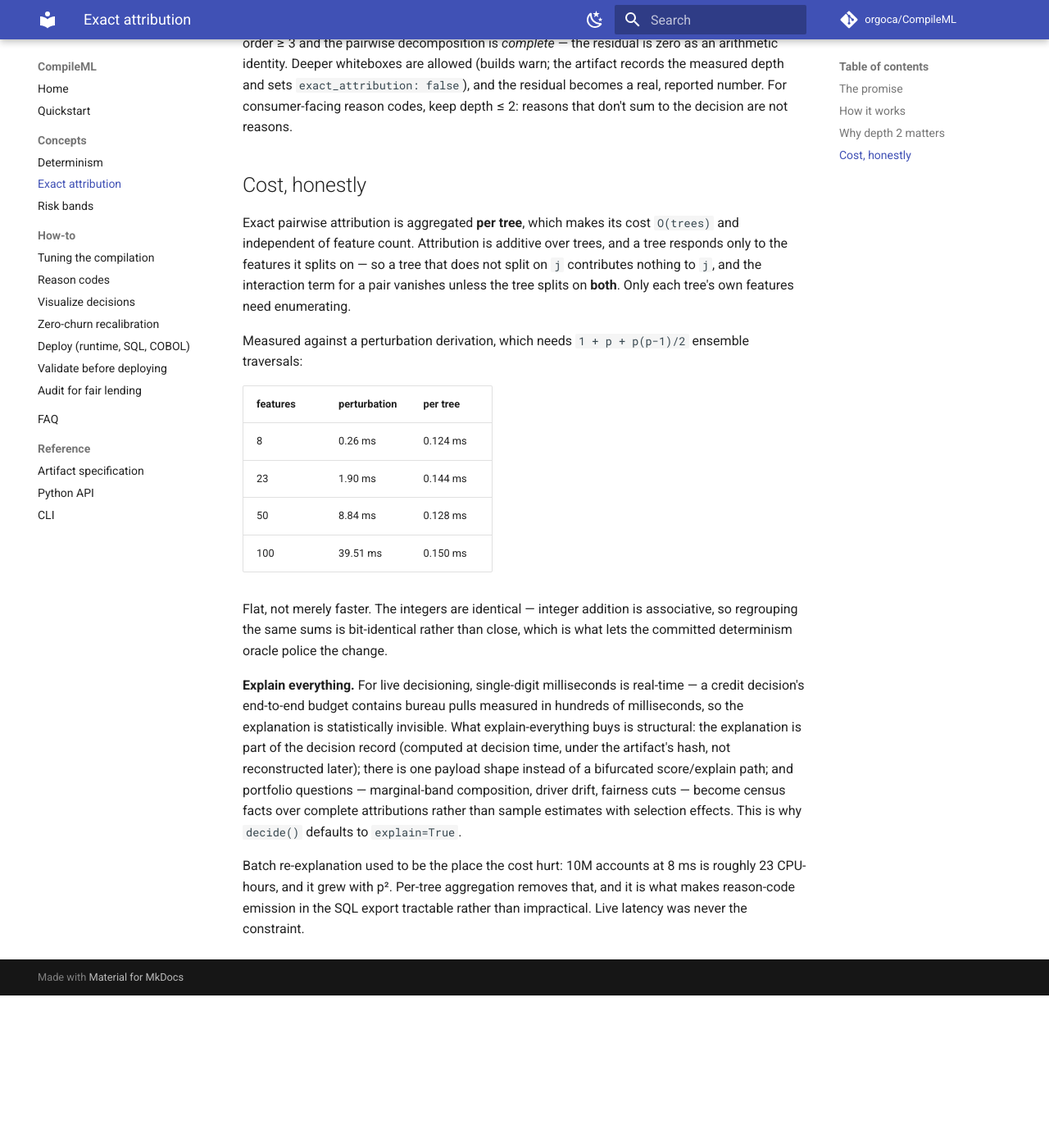
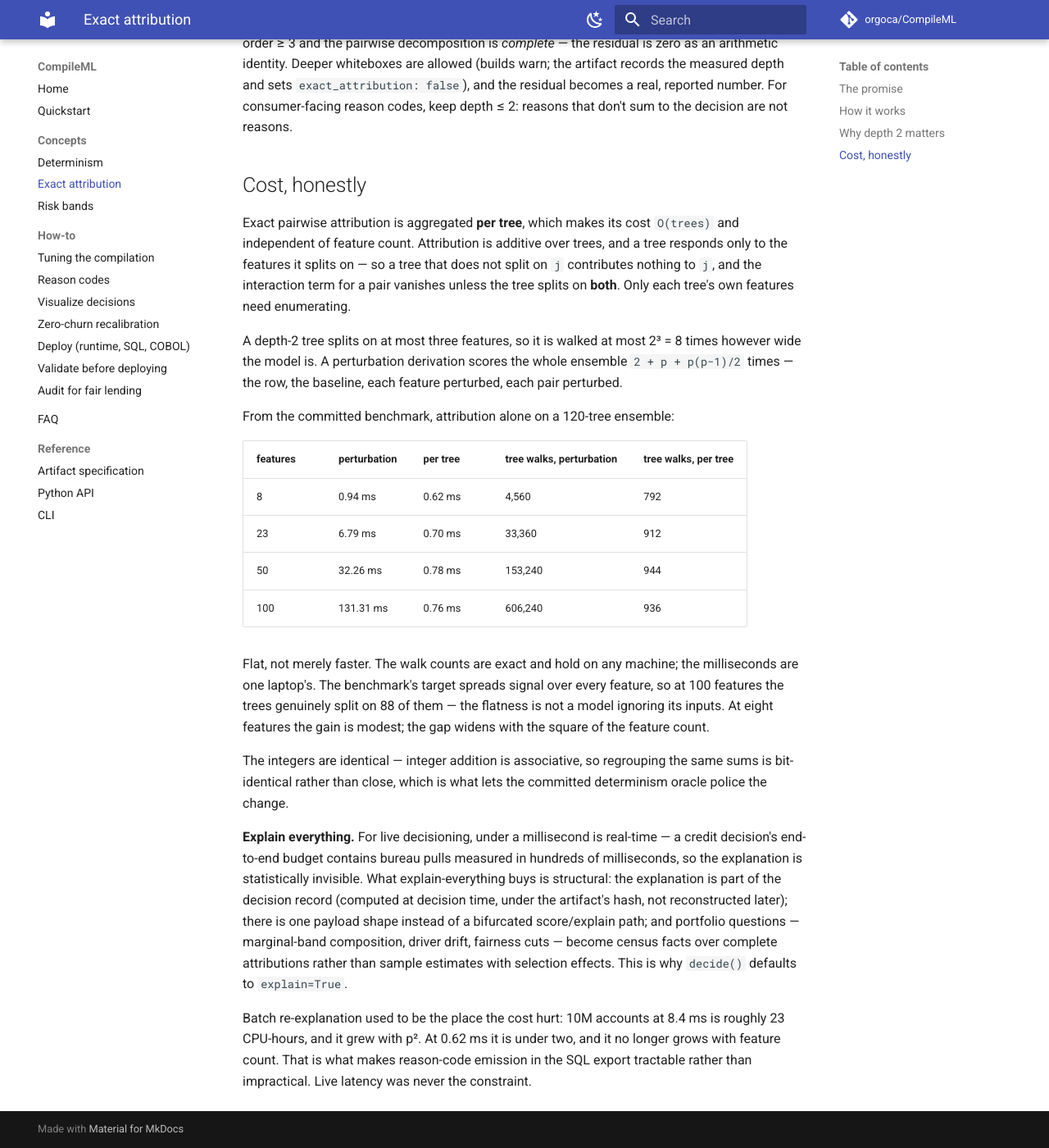
Before and after one commit to orgoca/CompileML, an MkDocs documentation site: the page built from docs/concepts/attribution.md, in a window 1280 px wide and 1400 px high, scrolled down 920 px. Shown: the whole window at 82% size. Built offline with MkDocs 1.6.1 and Material for MkDocs 9.7.7, drawn with Linux system fonts in a browser that asks for light colours; comment, search, counter and statistics services are not loaded; before the commit the page ends 2134 px from its top, so only the background shows below that.

Commit message:
Re-run the benchmark against 0.5.0 and make every cost claim cite it
benchmarks/results.json had not been regenerated since 0.1.0-dev and still
described the perturbation attribution path. A fully explained decision is
0.62 ms median on 0.5.0, down from 8.4 ms.

The benchmark now times attribution alone at 8, 23, 50 and 100 features by
both derivations and counts tree walks per row beside the milliseconds.
Walks are exact and machine-independent -- 936 per row at 100 features
against 606,240 -- and both counts were checked by instrumentation. It
refuses to report a timing if the derivations disagree on any integer.

It records the CompileML version it measured. Run against a stale installed
copy it had silently reproduced the old figure.

The retention block is unchanged. The artifact hash moved only because
bands.requested_n_bands, bands.scale and compileml_version entered the
hashed document; model, band edges and calibration are bit-identical.

Also corrects the cost claims #15 missed -- the decide() docstring, the
quickstart notebook, the deploy guide, and a README metrics table that was
hand-transcribed and contradicted its own prose -- and the perturbation
traversal count, which is 2 + p + p(p-1)/2: it scores the baseline too.

```diff
--- a/docs/concepts/attribution.md
+++ b/docs/concepts/attribution.md
@@ -51,21 +51,31 @@ does not split on `j` contributes nothing to `j`, and the interaction term for
 a pair vanishes unless the tree splits on **both**. Only each tree's own
 features need enumerating.
 
-Measured against a perturbation derivation, which needs `1 + p + p(p−1)/2`
-ensemble traversals:
+A depth-2 tree splits on at most three features, so it is walked at most
+2³ = 8 times however wide the model is. A perturbation derivation scores the
+whole ensemble `2 + p + p(p−1)/2` times — the row, the baseline, each feature
+perturbed, each pair perturbed.
 
-| features | perturbation | per tree |
-|---|---|---|
-| 8 | 0.26 ms | 0.124 ms |
-| 23 | 1.90 ms | 0.144 ms |
-| 50 | 8.84 ms | 0.128 ms |
-| 100 | 39.51 ms | 0.150 ms |
+From the committed benchmark, attribution alone on a 120-tree ensemble:
 
-Flat, not merely faster. The integers are identical — integer addition is
-associative, so regrouping the same sums is bit-identical rather than close,
-which is what lets the committed determinism oracle police the change.
+| features | perturbation | per tree | tree walks, perturbation | tree walks, per tree |
+|---|---|---|---|---|
+| 8 | 0.94 ms | 0.62 ms | 4,560 | 792 |
+| 23 | 6.79 ms | 0.70 ms | 33,360 | 912 |
+| 50 | 32.26 ms | 0.78 ms | 153,240 | 944 |
+| 100 | 131.31 ms | 0.76 ms | 606,240 | 936 |
 
-**Explain everything.** For live decisioning, single-digit milliseconds is
+Flat, not merely faster. The walk counts are exact and hold on any machine;
+the milliseconds are one laptop's. The benchmark's target spreads signal over
+every feature, so at 100 features the trees genuinely split on 88 of them —
+the flatness is not a model ignoring its inputs. At eight features the gain
+is modest; the gap widens with the square of the feature count.
+
+The integers are identical — integer addition is associative, so regrouping
+the same sums is bit-identical rather than close, which is what lets the
+committed determinism oracle police the change.
+
+**Explain everything.** For live decisioning, under a millisecond is
 real-time — a credit decision's end-to-end budget contains bureau pulls
 measured in hundreds of milliseconds, so the explanation is statistically
 invisible. What explain-everything buys is structural: the explanation is
@@ -77,7 +87,7 @@ attributions rather than sample estimates with selection effects. This is why
 `decide()` defaults to `explain=True`.
 
 Batch re-explanation used to be the place the cost hurt: 10M accounts at
-8 ms is roughly 23 CPU-hours, and it grew with p². Per-tree aggregation
-removes that, and it is what makes reason-code emission in the SQL export
-tractable rather than impractical. Live latency was
-never the constraint.
+8.4 ms is roughly 23 CPU-hours, and it grew with p². At 0.62 ms it is under
+two, and it no longer grows with feature count. That is what makes
+reason-code emission in the SQL export tractable rather than impractical.
+Live latency was never the constraint.
```
Also changed, not shown: CHANGELOG.md (+33 -0 lines), README.md (+19 -4 lines), docs/faq.md (+3 -2 lines), docs/howto/deploy.md (+8 -5 lines), 6 other files.
